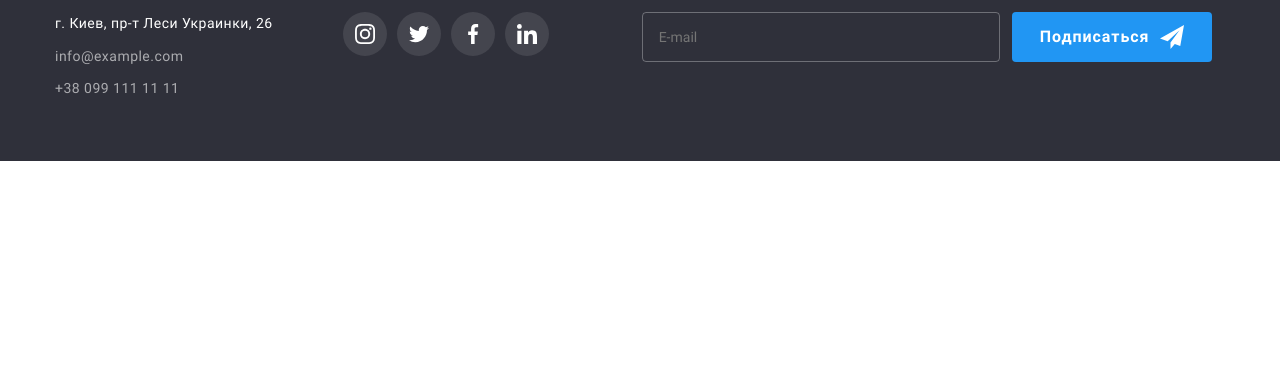
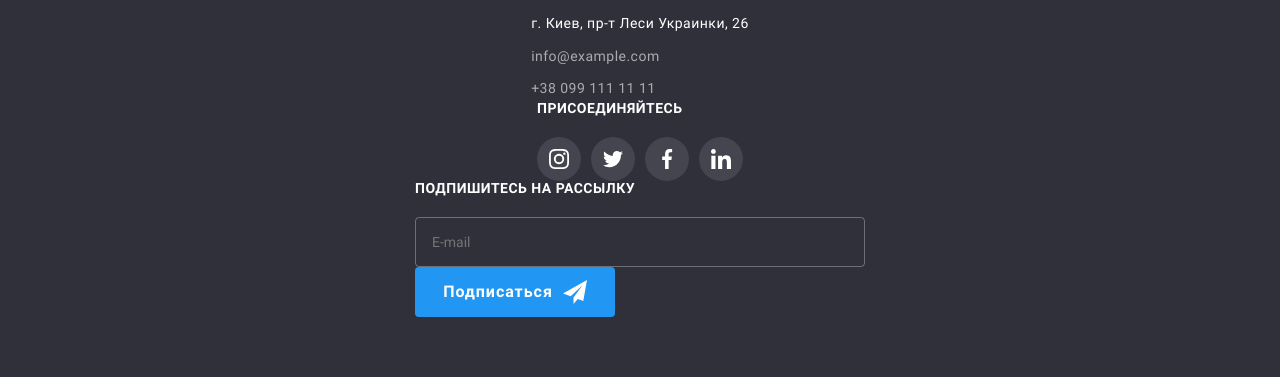
Before and after one commit to redreren/goit-markup-hw-08, a plain HTML site: page portfolio.html in a window 1280 px wide. Shown: the part 1730-2107 px from the top of the page. Before the commit the page ends 1891 px from the top, so only its background shows below. Drawn offline with Linux system fonts and the light colour scheme.

Commit message:
features section done

```diff
--- a/sass/components/_features.scss
+++ b/sass/components/_features.scss
@@ -13,6 +13,10 @@
 //     flex-wrap: wrap;
 // }
 
+.features-list {
+    margin: -15px;
+}
+
 .features-list-item {
     // width: calc((100% - 90px) / 4);
 
@@ -23,6 +27,7 @@
     // &:not(:last-child) {
     //     margin-bottom: 30px;
     // }
+    margin: 15px;
 
     &:not(:last-child) {
         @media screen and (max-width: 767px) {
@@ -60,6 +65,23 @@
     }
 }
 
+@media screen and (min-width: 768px) {
+    .features-list {
+        display: flex;
+        flex-wrap: wrap;
+    }
+
+    .features-list-item {
+        @media screen and (min-width:768px) {
+            width: calc((100% - 15px * 4) / 2);
+        }
+
+        @media screen and (min-width:1200px) {
+            width: calc((100% - 15px * 8) / 4);
+        }
+    }
+}
+
 .antenna::before {
     display: block;
     content: "";
--- a/sass/components/_footer-socials.scss
+++ b/sass/components/_footer-socials.scss
@@ -1,23 +1,23 @@
-.footer-follow {
-    margin-top: 12px;
-    margin-right: 93px;
-}
+// .footer-follow {
+//     margin-top: 12px;
+//     margin-right: 93px;
+// }
 
-.follow {
-    font-weight: 700;
-    font-size: var(--text-font-size);
-    line-height: 1.14;
-    text-transform: uppercase;
-}
+// .follow {
+//     font-weight: 700;
+//     font-size: var(--text-font-size);
+//     line-height: 1.14;
+//     text-transform: uppercase;
+// }
 
-.footer-socials {
-    margin-top: 20px;
-}
+// .footer-socials {
+//     margin-top: 20px;
+// }
 
-.footer-link {
-    background-color: rgba(255, 255, 255, 0.1);
-}
+// .footer-link {
+//     background-color: rgba(255, 255, 255, 0.1);
+// }
 
-.footer-icon {
-    fill: $primary-background-color;
-}
+// .footer-icon {
+//     fill: $primary-background-color;
+// }
--- a/sass/components/_footer.scss
+++ b/sass/components/_footer.scss
@@ -9,12 +9,20 @@
     background-color: $footer-background-color;
 }
 
+// .footer-container {
+//     display: flex;
+// }
+
+// .footer-section {
+//     margin-right: 70px;
+// }
+
 .footer-container {
     display: flex;
-}
-
-.footer-section:not(:last-child) {
-    margin-right: 70px;
+    flex-direction: column;
+    flex-wrap: wrap;
+    justify-content: center;
+    align-items: center;
 }
 
 .footer-logo {
@@ -39,3 +47,85 @@
         color: $accent-color;
     }
 }
+
+//  FOOTER FOLLOW
+
+// .footer-follow {
+//     margin-top: 12px;
+//     margin-right: 93px;
+// }
+
+.follow {
+    font-weight: 700;
+    font-size: var(--text-font-size);
+    line-height: 1.14;
+    text-transform: uppercase;
+}
+
+.footer-socials {
+    margin-top: 20px;
+}
+
+.footer-link {
+    background-color: rgba(255, 255, 255, 0.1);
+}
+
+.footer-icon {
+    fill: $primary-background-color;
+}
+
+// FOOTER SUBSCRIBE
+
+// .footer-subscribe {
+//     margin-top: 12px;
+// }
+
+.footer-subscribe .text {
+    margin-bottom: 20px;
+
+    font-weight: 700;
+    font-size: $text-font-size;
+    line-height: 1.14;
+    text-transform: uppercase;
+}
+
+// .footer-field {
+//     display: flex;
+//     align-items: center;
+// }
+
+.footer-input {
+    padding: 15px 16px;
+    // width: 358px;
+    width: 450px;
+    height: 50px;
+    // margin-right: 12px;
+
+    color: $title-color-dark-theme;
+    background-color: transparent;
+    border: 1px solid rgba(255, 255, 255, 0.3);
+    border-radius: 4px;
+}
+
+.footer-button {
+    display: flex;
+    align-items: center;
+    justify-content: center;
+    min-width: 200px;
+    height: 50px;
+
+    border-radius: 4px;
+    cursor: pointer;
+    background-color: $accent-color;
+    border-color: transparent;
+
+    font-weight: 700;
+    font-size: $name-font-size;
+    line-height: 1.8;
+    letter-spacing: 0.06em;
+    color: $title-color-dark-theme;
+}
+
+.footer-icon-send {
+    margin-left: 10px;
+}
--- a/sass/components/_footer_input.scss
+++ b/sass/components/_footer_input.scss
@@ -1,52 +1,52 @@
-.footer-subscribe {
-    margin-top: 12px;
-}
+// .footer-subscribe {
+//     margin-top: 12px;
+// }
 
-.footer-subscribe .text {
-    margin-bottom: 20px;
+// .footer-subscribe .text {
+//     margin-bottom: 20px;
 
-    font-weight: 700;
-    font-size: $text-font-size;
-    line-height: 1.14;
-    text-transform: uppercase;
-}
+//     font-weight: 700;
+//     font-size: $text-font-size;
+//     line-height: 1.14;
+//     text-transform: uppercase;
+// }
 
-.footer-field {
-    display: flex;
-    align-items: center;
-}
+// .footer-field {
+//     display: flex;
+//     align-items: center;
+// }
 
-.footer-input {
-    padding: 15px 16px;
-    width: 358px;
-    height: 50px;
-    margin-right: 12px;
+// .footer-input {
+//     padding: 15px 16px;
+//     width: 358px;
+//     height: 50px;
+//     margin-right: 12px;
 
-    color: $title-color-dark-theme;
-    background-color: transparent;
-    border: 1px solid rgba(255, 255, 255, 0.3);
-    border-radius: 4px;
-}
+//     color: $title-color-dark-theme;
+//     background-color: transparent;
+//     border: 1px solid rgba(255, 255, 255, 0.3);
+//     border-radius: 4px;
+// }
 
-.footer-button {
-    display: flex;
-    align-items: center;
-    justify-content: center;
-    min-width: 200px;
-    height: 50px;
+// .footer-button {
+//     display: flex;
+//     align-items: center;
+//     justify-content: center;
+//     min-width: 200px;
+//     height: 50px;
 
-    border-radius: 4px;
-    cursor: pointer;
-    background-color: $accent-color;
-    border-color: transparent;
+//     border-radius: 4px;
+//     cursor: pointer;
+//     background-color: $accent-color;
+//     border-color: transparent;
 
-    font-weight: 700;
-    font-size: $name-font-size;
-    line-height: 1.8;
-    letter-spacing: 0.06em;
-    color: $title-color-dark-theme;
-}
+//     font-weight: 700;
+//     font-size: $name-font-size;
+//     line-height: 1.8;
+//     letter-spacing: 0.06em;
+//     color: $title-color-dark-theme;
+// }
 
-.footer-icon-send {
-    margin-left: 10px;
-}
+// .footer-icon-send {
+//     margin-left: 10px;
+// }
```
Also changed, not shown: css/main.css, css/main.min.css, 2 other files.
